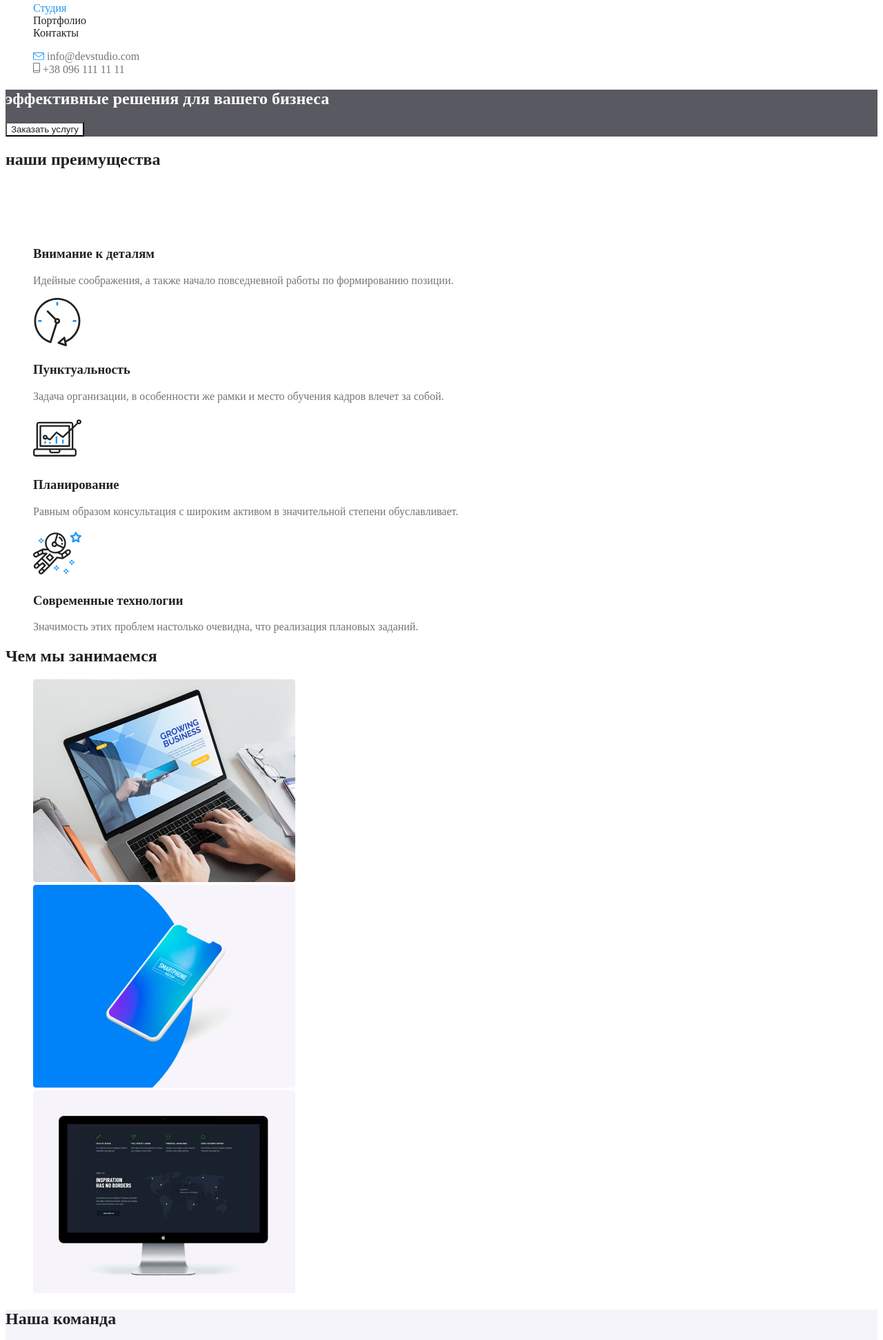
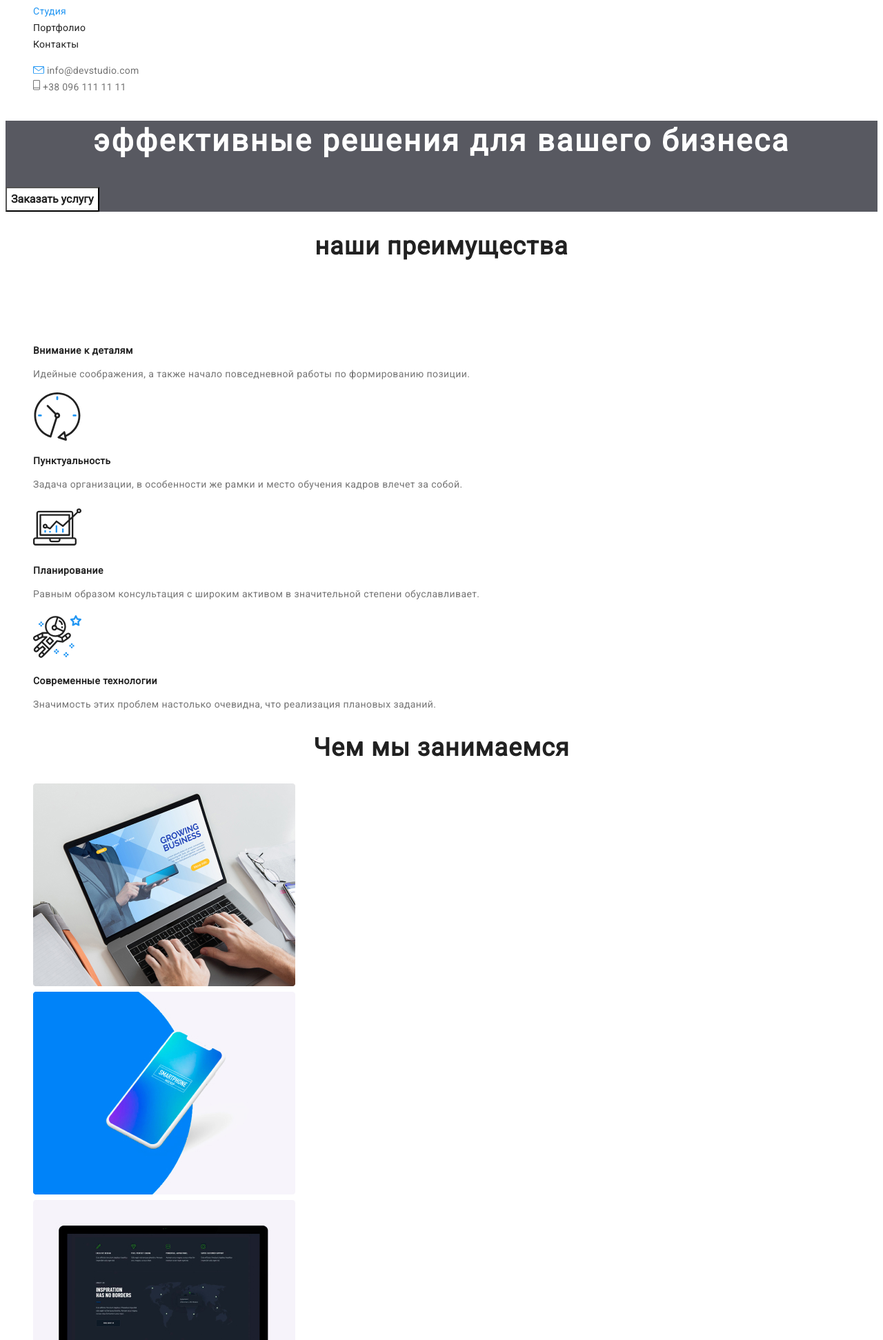
Before and after one commit to wifisilence/goit-markup-hw-02, a plain HTML site: page index.html in a window 1280 px wide. Shown: the part 56-1999 px from the top of the page at 69% size. Drawn offline with Linux system fonts and the light colour scheme.

Commit message:
правка

```diff
--- a/css/style.css
+++ b/css/style.css
@@ -15,6 +15,10 @@
 .page {
   background-color: var(--primary-bcg-color);
   color: var(--primary-text-color);
+  font-family: "Roboto", sans-serif;
+  letter-spacing: 0.03em;
+  font-size: 14px;
+  line-height: 1.71;
 }
 .list {
   list-style: none;
@@ -23,12 +27,20 @@
 /*общий для секций*/
 .section-title {
   color: #212121;
+  font-weight: 700;
+  font-size: 36px;
+  line-height: 1.16;
+  text-align: center;
+  letter-spacing: 0.03em;
 }
 
 /*навигация по сайту*/
 .site-nav .link {
   color: var(--secondary-text-color);
   text-decoration: none;
+  font-weight: 500;
+  line-height: 1.14;
+  letter-spacing: 0.02em;
 }
 .site-nav .link:hover,
 .site-nav .link:focus {
@@ -42,6 +54,9 @@
 .site-contact .link {
   text-decoration: none;
   color: var(--primary-text-color);
+  font-weight: 500;
+  line-height: 1.14;
+  letter-spacing: 0.02em;
 }
 .site-contact .link:hover,
 .site-contact .link:focus {
@@ -54,10 +69,19 @@
 }
 .hero-title {
   color: var(--white-color);
+  font-weight: 900;
+  font-size: 44px;
+  line-height: 1.36;
+  text-align: center;
+  letter-spacing: 0.06em;
 }
 .hero .btn {
   color: var(--secondary-text-color);
   background: var(--white-color);
+  font-family: inherit;
+  font-weight: 700;
+  font-size: 16px;
+  line-height: 1.87;
 }
 .hero .btn:hover,
 .hero .btn:focus {
@@ -71,14 +95,20 @@
 }
 .advantages .sub-title {
   color: var(--secondary-text-color);
+  font-weight: 700;
+  font-size: 14px;
+  line-height: 1.14;
+  letter-spacing: 0.03em;
 }
 
 /*Наши работы*/
 .works {
   list-style: none;
 }
+
 .works .sub-title {
   color: var(--white-color);
+  text-decoration: none;
 }
 .works .sub-title:hover,
 .works .sub-title:focus {
@@ -89,11 +119,20 @@
 .personal {
   background-color: var(--secondary-bcg-color);
 }
+.personal .section-title {
+  font-weight: 700;
+  font-size: 36px;
+  line-height: 1.16;
+  text-align: center;
+}
 .comand {
   list-style: none;
 }
 .comand .sub-title {
   color: var(--secondary-text-color);
+  font-weight: 500;
+  font-size: 16px;
+  line-height: 1.18;
 }
 .comand .pict {
   background-color: var(--primary-bcg-color);
@@ -114,6 +153,9 @@ footer {
 }
 .adress .street {
   color: var(--white-color);
+  /* or 171% */
+
+  letter-spacing: 0.03em;
 }
 .adress .contact {
   color: var(--adress-text-color);
@@ -121,6 +163,9 @@ footer {
 /*Соц сети*/
 .doit .sub-title {
   color: var(--white-color);
+  font-weight: 700;
+  font-size: 14px;
+  line-height: 1.14;
 }
 .doit .pict {
   background-color: rgba(255, 255, 255, 0.1);
@@ -133,10 +178,16 @@ footer {
 /*Форма Подписки*/
 .subscribe .sub-title {
   color: var(--white-color);
+  font-weight: 700;
+  font-size: 14px;
+  line-height: 1.14;
 }
 /*Создано*/
 .create {
   color: rgba(255, 255, 255, 0.4);
+  font-size: 12px;
+  line-height: 24px;
+  text-align: center;
 }
 /*Фильтры*/
 .filter {
@@ -145,6 +196,7 @@ footer {
 .filter .btn {
   color: var(--secondary-text-color);
   background: var(--secondary-bcg-colora);
+  font-family: inherit;
 }
 .filter .btn:hover,
 .filter .btn:focus {
@@ -160,7 +212,14 @@ footer {
 }
 .example-link {
   text-decoration: none;
+  font-family: Roboto;
+  font-weight: 700;
+  font-size: 18px;
+  line-height: 2;
+  letter-spacing: 0.06em;
 }
 .example p {
   color: var(--primary-text-color);
+  font-size: 16px;
+  line-height: 1.87;
 }
--- a/index.html
+++ b/index.html
@@ -5,6 +5,10 @@
     <meta name="viewport" content="width=device-width, initial-scale=1.0" />
     <title>Document</title>
     <link rel="stylesheet" href="./css/style.css" />
+    <link
+      href="https://fonts.googleapis.com/css2?family=Roboto&display=swap"
+      rel="stylesheet"
+    />
   </head>
   <body class="page">
     <!--Шапка сайта-->
```
Also changed, not shown: portfolio.html (+8 -20 lines).
